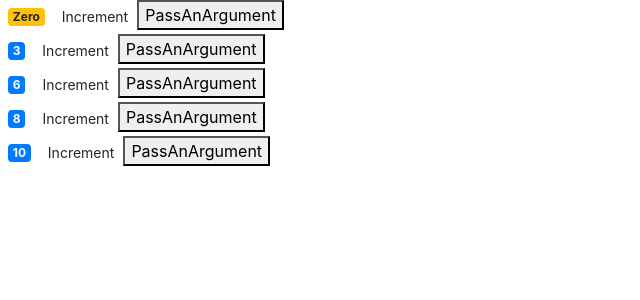
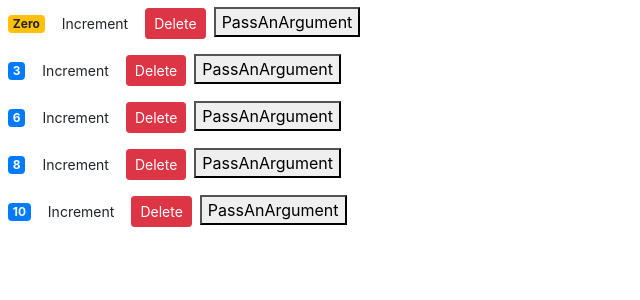
Before and after one commit to funkenpedro/ReactCpmponentsCounterApp, a React (Create React App) app: page / in a window 1280 px wide. Shown: the top 300 px of the page, without its empty margins (0-640 px from the left). Built offline with nearby package versions, Linux system fonts and the light colour scheme.

Commit message:
added event handler on Delete

```diff
--- a/src/components/counter.jsx
+++ b/src/components/counter.jsx
@@ -23,6 +23,12 @@
         >
           Increment
         </button>
+        <button
+          className="btn btn-danger btn-sm m-2"
+          onClick={this.props.onDelete}
+        >
+          Delete
+        </button>
         <button onClick={() => this.passAnArgument("myargument")}>
           PassAnArgument
         </button>
--- a/src/components/counters.jsx
+++ b/src/components/counters.jsx
@@ -10,11 +10,19 @@
       { id: 5, value: 10 }
     ]
   };
+  handleDelete = () => {
+    console.log("Evnent Handler called");
+  };
   render() {
     return (
       <div>
         {this.state.counters.map(counter => (
-          <Counter key={counter.id} value={counter.value} selected={true} />
+          <Counter
+            key={counter.id}
+            onDelete={this.handleDelete}
+            value={counter.value}
+            selected={true}
+          />
         ))}
       </div>
     );
--- a/src/components/justTesting.jsx
+++ b/src/components/justTesting.jsx
@@ -1,8 +1,9 @@
 import React, { Component } from "react";
-class justTesting extends Component {
+import Counter from "./counter";
+class JustTesting extends Component {
   state = {};
   render() {
-    return null;
+    return <Counter />;
   }
 }
 
@@ -10,4 +11,4 @@
   return "myFunction String";
 }
 
-export default justTesting;
+export default JustTesting;
--- a/src/index.js
+++ b/src/index.js
@@ -6,6 +6,7 @@
 import "bootstrap/dist/css/bootstrap.css";
 import Counter from "./components/counter";
 import Counters from "./components/counters";
+import JustTesting from "./components/justTesting";
 
 ReactDOM.render(<Counters />, document.getElementById("root"));
 
```
